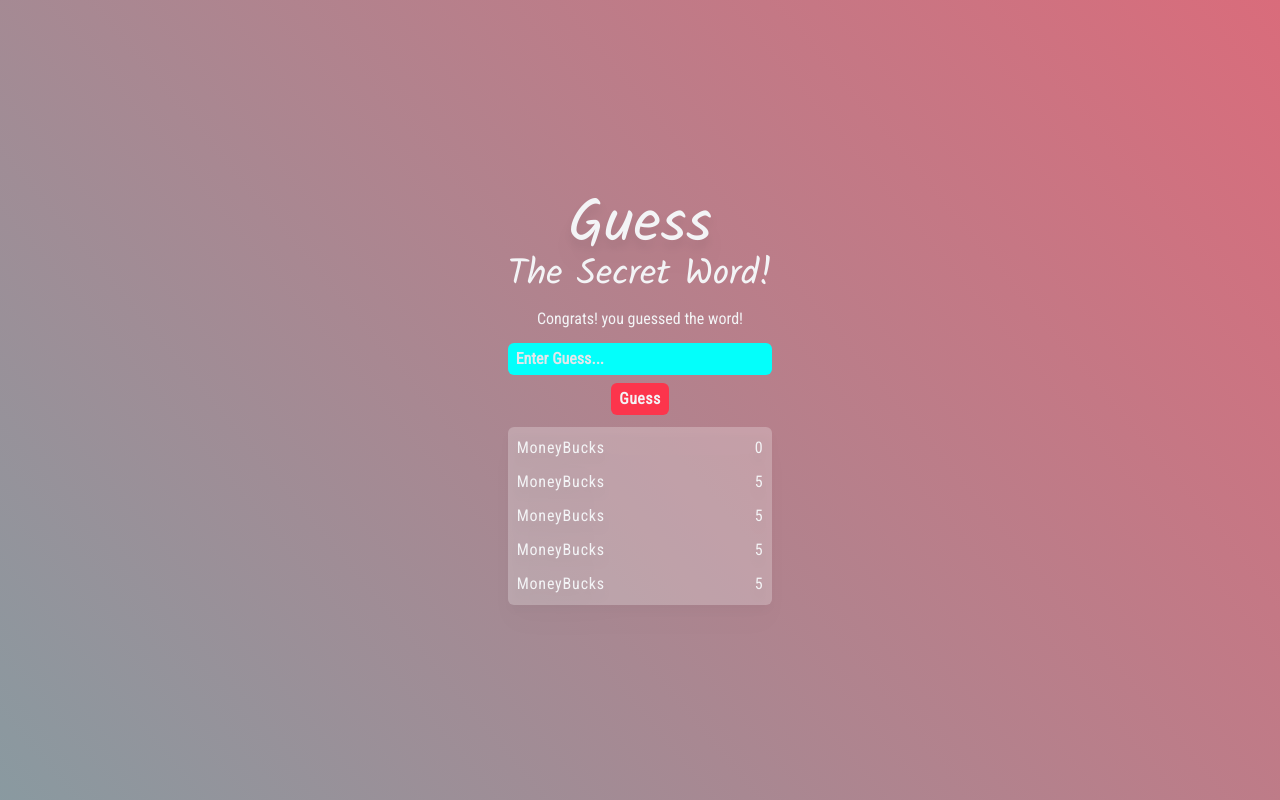
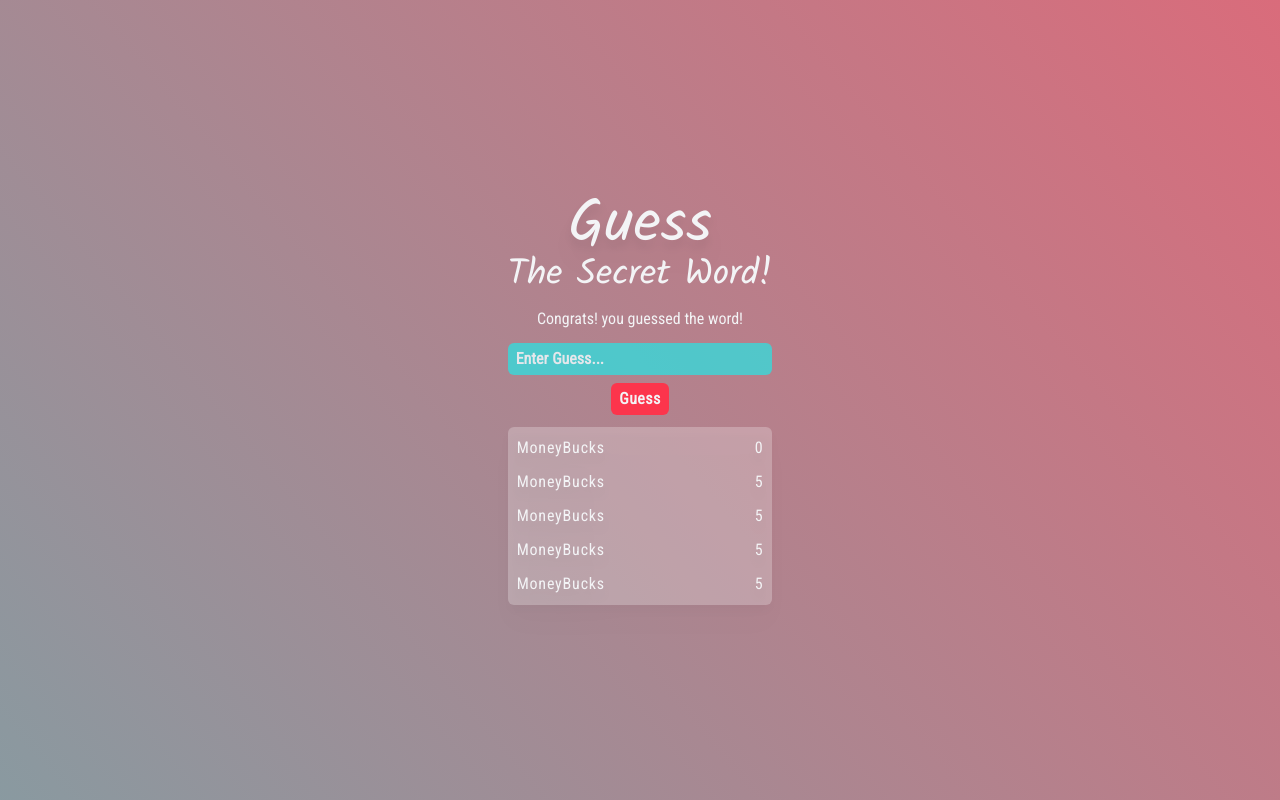
Before and after one commit to wBlanck/secretword, a React (Create React App) app: page / in a window 1280 px wide. Built offline with nearby package versions, Linux system fonts and the light colour scheme.

Commit message:
changed opacity input bg

```diff
--- a/src/components/Input.js
+++ b/src/components/Input.js
@@ -19,7 +19,7 @@
           value={currentGuess}
           onChange={(e) => setCurrentGuess(e.target.value)}
           type="text"
-          className="font-semibold bg-[#03FFFB] rounded-md font-text py-1 px-2 placeholder:text-gray-200"
+          className="px-2 py-1 font-semibold rounded-md bg-coloredGlass font-text placeholder:text-gray-200"
         />
         <button
           data-test="guess-button"
--- a/tailwind.config.js
+++ b/tailwind.config.js
@@ -8,6 +8,7 @@
       },
       colors: {
         glass: "rgba(255, 255, 255, 0.25)",
+        coloredGlass: "rgba(3, 255, 251, 0.56)",
       },
     },
   },
```
